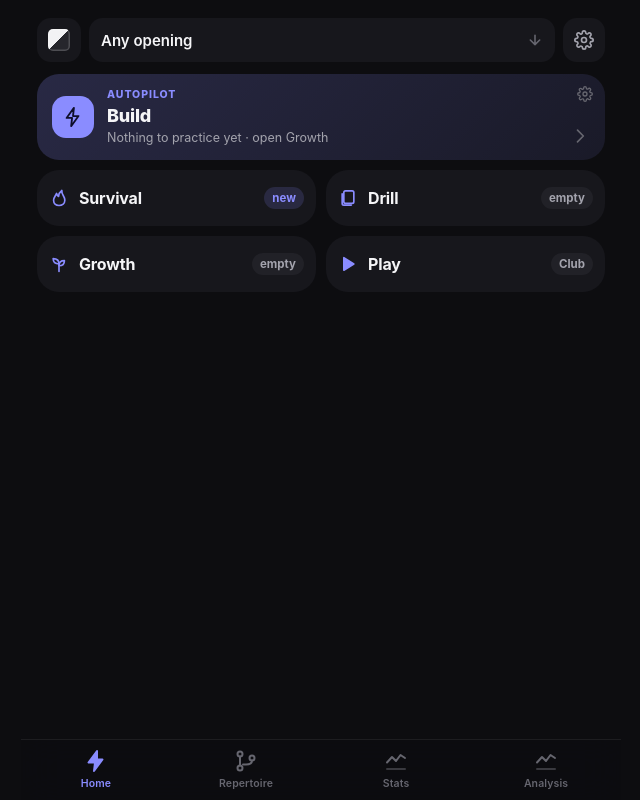
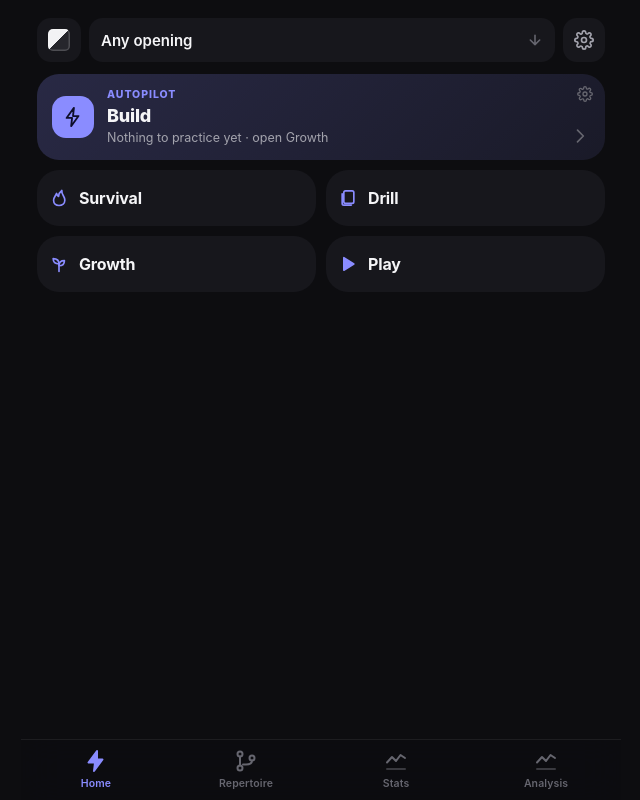
Before and after one commit to jrdngr/chess-trainer, a React (Vite) app: page / in a window 1280 px wide. Both pictures are taken after a click on the button "Not yet — start empty". Shown: the whole page, without its empty margins (319-959 px from the left). Built offline with nearby package versions, Linux system fonts and the light colour scheme.

Commit message:
Home: drop the chips from the mode tiles so the names fit
Co-Authored-By: Claude Opus 5.5 (1M context) <noreply@anthropic.com>
Claude-Session: https://claude.ai/code/session_01J9vp3cHy9xErUY2wDspVHZ

```diff
--- a/src/screens/HomeScreen.tsx
+++ b/src/screens/HomeScreen.tsx
@@ -3,16 +3,11 @@ import { Icons, Section, Sheet, Toggle } from '../components/ui';
 import { SelectionBar } from '../components/Selection';
 import { ScoreStrip } from '../components/ScoreBar';
 import { nodeById, openingTree } from '../model/openingTree';
-import { itemsInRegion, repertoiresIn } from '../model/selection';
-import { growthRows } from '../model/growth';
 import { streak } from '../model/scoring';
 import { NO_HISTORY, pickRound, type AutoRound } from '../store/recommendation';
-import { acrossRegions, regionsBySide } from '../model/anyFavorite';
 import { roundLabel } from '../model/autopilot';
-import { levelById } from '../model/play';
 import { referenceIndex } from '../model/referenceIndex';
-import { countDue } from '../model/srs';
-import { itemsFor, repertoireList, useStore } from '../store/useStore';
+import { useStore } from '../store/useStore';
 
 export type ModeId = 'drill' | 'survival' | 'growth' | 'play' | 'autopilot';
 
@@ -23,50 +18,7 @@ export interface HomeScreenProps {
 
 export function HomeScreen({ onOpenMode, onOpenSettings }: HomeScreenProps) {
   const state = useStore();
-  const selection = state.settings.selection;
-  const tree = openingTree(referenceIndex());
-  const favorites = state.settings.favoriteOpenings;
-  const regions = useMemo(() => regionsBySide(tree, selection, favorites), [tree, selection, favorites]);
-  const reps = repertoiresIn(repertoireList(state), selection.color);
   const [autoSettings, setAutoSettings] = useState(false);
-  const survival = state.survival.global;
-
-  /** Drill's waiting work in the selection: cards due now, and positions never seen. */
-  const drill = useMemo(() => {
-    const items = acrossRegions(regions, reps, (r, node) => itemsInRegion(tree, node, itemsFor(r)), (i) => i.cardId);
-    const cards = items.map((i) => state.cards[i.cardId]).filter(Boolean);
-    return { total: items.length, due: countDue(cards, Date.now()).due, unseen: items.length - cards.length };
-    // eslint-disable-next-line react-hooks/exhaustive-deps
-  }, [reps, state.cards, regions]);
-
-  // What is waiting, not what one sitting will cover — a session runs until you
-  // stop it.
-  const readyCount = drill.due + Math.min(drill.unseen, state.settings.drill.newPerSession);
-
-  /**
-   * Replies the database plays that nothing in the repertoire answers, grouped
-   * the way Growth's own lobby groups them — so the count on the tile and the
-   * row Growth would start on are the same piece of work.
-   */
-  const growthPrefs = state.settings.growth;
-  const growth = useMemo(
-    () =>
-      acrossRegions(
-        regions,
-        reps,
-        (rep, node) =>
-          growthRows([rep], referenceIndex(), {
-            minShare: growthPrefs.minShare,
-            maxPly: growthPrefs.maxPly,
-            starred: state.settings.favoriteOpenings,
-            region: { tree, node },
-          }),
-        (row) => row.id,
-      ),
-    // eslint-disable-next-line react-hooks/exhaustive-deps
-    [reps, growthPrefs.minShare, growthPrefs.maxPly, state.settings.favoriteOpenings, regions],
-  );
-  const gapCount = growth.reduce((sum, row) => sum + row.holes.length + row.ends.length, 0);
 
   /** What Autopilot would start with, said on its button — or that there is nothing to drill. */
   const first = useMemo(() => pickRound(state, NO_HISTORY).round, [state]);
@@ -114,37 +66,21 @@ export function HomeScreen({ onOpenMode, onOpenSettings }: HomeScreenProps) {
           <Tile
             name="Survival"
             icon={<Icons.flame size={20} />}
-            tag={survival.runs > 0 ? { text: `best ${survival.best}` } : { text: 'new', tone: 'accent' }}
             onClick={() => onOpenMode('survival')}
           />
           <Tile
             name="Drill"
             icon={<Icons.cards size={20} />}
-            tag={
-              drill.total === 0
-                ? { text: 'empty' }
-                : readyCount > 0
-                  ? { text: `${readyCount} ready`, tone: 'accent' }
-                  : { text: 'clear', tone: 'good' }
-            }
             onClick={() => onOpenMode('drill')}
           />
           <Tile
             name="Growth"
             icon={<Icons.sprout size={20} />}
-            tag={
-              drill.total === 0
-                ? { text: 'empty' }
-                : gapCount === 0
-                  ? { text: 'clear', tone: 'good' }
-                  : { text: `${gapCount}`, tone: 'warn' }
-            }
             onClick={() => onOpenMode('growth')}
           />
           <Tile
             name="Play"
             icon={<Icons.play size={20} />}
-            tag={{ text: levelById(state.settings.play.level).name }}
             onClick={() => onOpenMode('play')}
           />
         </div>
@@ -158,10 +94,6 @@ export function HomeScreen({ onOpenMode, onOpenSettings }: HomeScreenProps) {
 
 /* ── the grid ───────────────────────────────────────────────────────────── */
 
-interface Tag {
-  text: string;
-  tone?: 'accent' | 'good' | 'warn';
-}
 
 /**
  * What the first round is about, under its mode's name. A
@@ -186,13 +118,12 @@ function firstUp(round: AutoRound): string {
   return about;
 }
 
-/** One mode as a short tile: its icon, its name, and where you stand in it. */
-function Tile({ name, icon, tag, onClick }: { name: string; icon: ReactNode; tag: Tag; onClick: () => void }) {
+/** One mode as a short tile: its icon and its name. */
+function Tile({ name, icon, onClick }: { name: string; icon: ReactNode; onClick: () => void }) {
   return (
     <button className="mode-tile" onClick={onClick}>
       <span className="ico">{icon}</span>
       <span className="name truncate">{name}</span>
-      <span className={`tag${tag.tone ? ` ${tag.tone}` : ''}`}>{tag.text}</span>
     </button>
   );
 }
--- a/src/styles.css
+++ b/src/styles.css
@@ -592,7 +592,6 @@ textarea.field { min-height: 140px; resize: vertical; font-family: var(--mono);
 .mode-tile:active { background: var(--surface-2); transform: scale(0.98); }
 .mode-tile .ico { flex: none; display: flex; color: var(--accent); }
 .mode-tile .name { flex: 1; font-size: 16px; font-weight: 700; letter-spacing: -0.01em; min-width: 0; }
-.mode-tile .tag { margin-top: 0; }
 
 .tag {
   margin-top: 1px;
```
